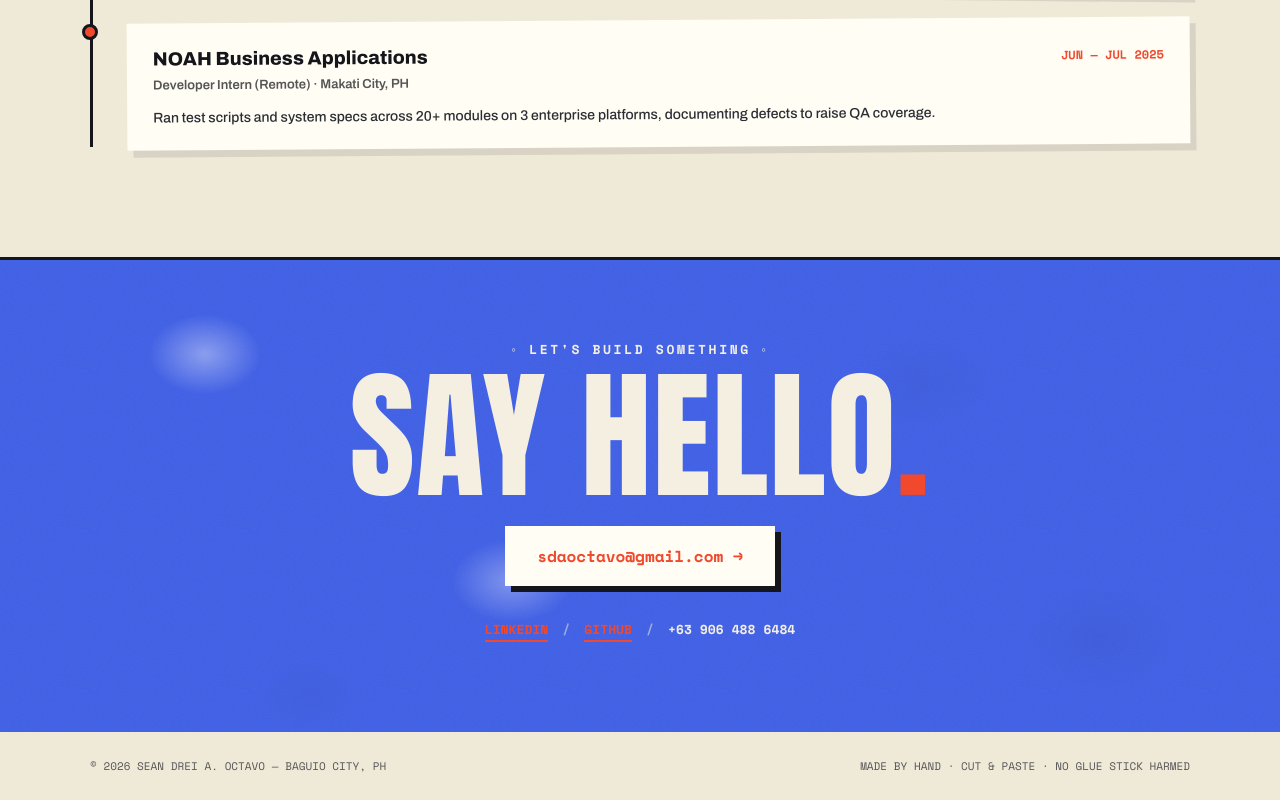
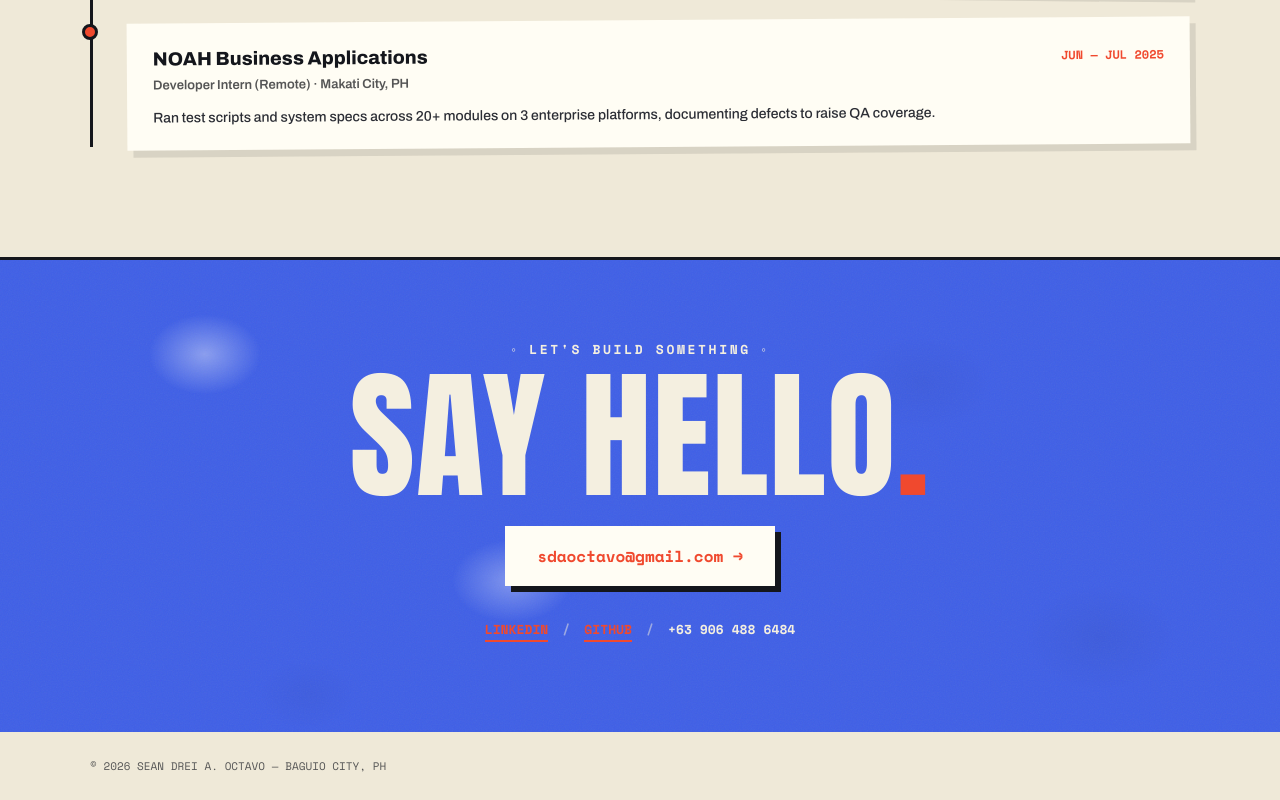
Before and after one commit to seanseand/sean-portfolio, a Next.js app: page / in a window 1280 px wide. Shown: the part 3046-3846 px from the top of the page. Built offline with nearby package versions, Linux system fonts and the light colour scheme.

Commit message:
fix(footer): remove whimsical MADE BY HAND tagline

```diff
--- a/src/sections/Footer.tsx
+++ b/src/sections/Footer.tsx
@@ -2,7 +2,6 @@ export const Footer = () => {
   return (
     <footer className="max-w-content mx-auto px-[20px] sm:px-[24px] mg:px-[32px] lg:px-section-x py-[22px] mg:py-[26px] flex justify-between flex-wrap gap-[12px] font-mono font-normal text-[clamp(10px,1vw,11px)] text-muted">
       <span>© 2026 SEAN DREI A. OCTAVO — BAGUIO CITY, PH</span>
-      <span>MADE BY HAND · CUT &amp; PASTE · NO GLUE STICK HARMED</span>
     </footer>
   );
 };
```
